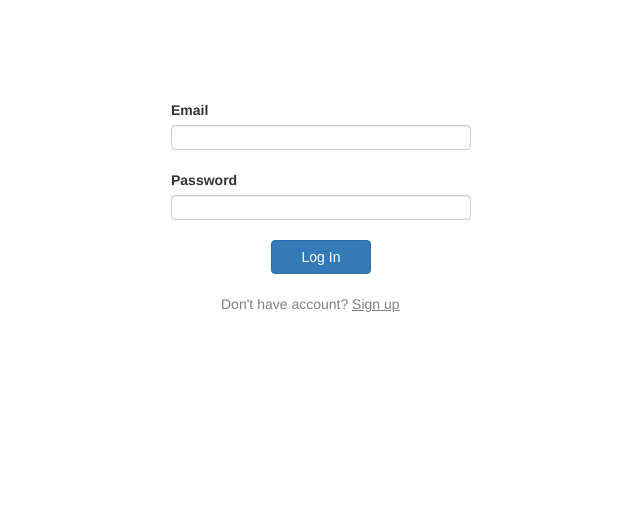
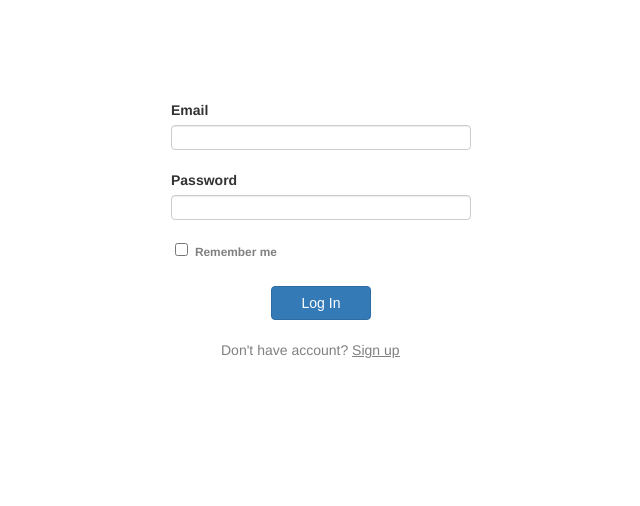
Before and after one commit to jmelnich/Camagru, a PHP site: page /login in a window 1280 px wide. Shown: the part 80-586 px from the top of the page, without its empty margins (319-959 px from the left). Run offline with PHP 8.4, Linux system fonts and the light colour scheme; some libraries are stand-ins or nearby versions.

Commit message:
feat: cookies implement

```diff
--- /dev/null
+++ b/classes/Cookie.php
@@ -0,0 +1,21 @@
+<?php
+class Cookie {
+	public static function exists($name) {
+		return (isset($_COOKIE[$name])) ? true : false;
+	}
+
+	public static function get($name) {
+		return $_COOKIE[$name];
+	}
+
+	public static function put($name, $value, $expiry) {
+		if (setcookie($name, $value, time() + $expiry, '/')) {
+			return true;
+		}
+		return false;
+	}
+
+	public static function delete($name) {
+		self::put($name, '', time() - 1);
+	}
+}
--- a/classes/DB.php
+++ b/classes/DB.php
@@ -119,7 +119,6 @@ class DB {
 			$values = null;
 			$x = 1;
 			foreach ($fields as $field) {
-				//print_r( "<br/>" . $field . "<br/>");
 				$values .= '?';
 				if ($x < count($fields)) {
 					$values .= ', ';
--- a/controllers/Login.php
+++ b/controllers/Login.php
@@ -27,8 +27,8 @@ class Login extends Controller {
 
 		if ($validate->passed()) {
 			$user = new UserModel();
-			$login = $user->login(Input::get('email'), Input::get('password'));
-			//TODO: login user
+			$remember = (Input::get('remember') === 'on') ? true : false;
+			$login = $user->login(Input::get('email'), Input::get('password'), $remember);
 			if ($login) {
 				header('Location: index');
 			} else {
@@ -39,17 +39,6 @@ class Login extends Controller {
 				echo $error . "<br/> ";
 			}
 		}
-
-		// if ($valid->checkEmail($email) && $valid->checkPass($password)) {
-		// 	//TODO`: check user exists in DB and its email matches password
-		// 	$access = new UserModel();
-		// 	$access->checkUserData($email, $password);
-		// 	return true;
-		// } else {
-		// 	$errorMsg = $valid->errors[0];
-		// 	$this->view->render('login', $errorMsg);
-
-		// }
 	}
 
 }
--- a/core/init.php
+++ b/core/init.php
@@ -5,17 +5,16 @@ session_start(); //allows people to login
 
 /* Inlcuding data for database */
 require_once(ROOT . '/config/database.php');
+
 /* Inlcuding the files from classes dir */
 spl_autoload_register(function($class) {
 	require_once(ROOT . '/classes/' . $class . '.php');
 });
-/* Inlcuding function sanitize */
+/* Inlcuding functions */
 require_once(ROOT . '/functions/sanitize.php');
 require_once(ROOT . '/functions/getURI.php');
 
-/* Maybe I need it */
-//require_once(ROOT . '/config/cookie.php');
-
+/* Inlcuding core files */
 require_once(ROOT . '/core/Router.php');
 require_once(ROOT . '/core/Controller.php'); //it also includes all other controllers
 require_once(ROOT . '/core/View.php');
@@ -33,8 +32,17 @@ $router->add('/profile/active/token=', 'Activate'); //for activating account
 $router->add('/logout', 'Logout');
 $router->add('/faq', 'Faq');
 
-//echo '<pre>';
-//print_r($router);
 $router->run();
 
+if (Cookie::exists(Config::get('remember/cookie_name')) && !Session::exists(Config::get('session/session_name'))) {
+	$hash = Cookie::get(Config::get('remember/cookie_name'));
+	$hashCheck = DB::getInstance()->get('users_session', array('hash', '=', $hash));
+
+	if ($hashCheck->count()) {
+		echo $hashCheck->first()->user_id;
+		$user = new UserModel($hashCheck->first()->user_id);
+		$user->login();
+	}
+}
+
 ?>
--- a/models/UserModel.php
+++ b/models/UserModel.php
@@ -2,12 +2,14 @@
 class UserModel extends Model {
 	private $_sessionName,
 			$_data,
-			$_isLoggedIn;
+			$_isLoggedIn,
+			$_cookieName;
 
     public function __construct($user = null) {
     	echo $this->_data;
         parent::__construct();
         $this->_sessionName = Config::get('session/session_name');
+        $this->_cookieName = Config::get('remember/cookie_name');
         if (!$user) {
         	if (Session::exists($this->_sessionName)) {
         		$user = Session::get($this->_sessionName);
@@ -61,23 +63,42 @@ class UserModel extends Model {
 		}
 	}
 
-	public function login($email, $password) {
-		$this->_data = $this->find($email);
-		$user = $this->_data;
+	public function login($email = null, $password = null, $remember = false) {
+		if (!$email && !$password && $this->exists()) {
+			Session::put($this->_sessionName, $this->data()->id);
+		} else {
+			$user = $this->find($email);
 			if ($user) {
 				if ($user->password === Hash::make($password, $user->salt)) {
 					/* storing user id in session: $_SESSION[$session_name] = 3;*/
 					Session::put($this->_sessionName, $user->id);
+					if ($remember) {
+						/* storing in cookies */
+						$hashCheck = $this->_db->get('users_session', array('user_id', '=', $user->id));
+						if (!$hashCheck->count()) {
+							$hash = Hash::unique();
+							$this->_db->insert('users_session', array(
+								'user_id' => $user->id,
+								'hash' => $hash
+							));
+						} else {
+							$hash = $hashCheck->first()->hash;
+						}
+						Cookie::put($this->_cookieName, $hash, Config::get('remember/cookie_expiry'));
+					}
 					return true;
 				} else {
 					echo '<br/> passwords dont match <br/>';
+				}
 			}
 		}
 		return false;
 	}
 
 	public function logout() {
+		$this->_db->delete('users_session', array('user_id', '=', $this->data()->id));
 		Session::delete($this->_sessionName);
+		Cookie::delete($this->_cookieName);
 	}
 
 	public function data() {
@@ -88,4 +109,9 @@ class UserModel extends Model {
 		return $this->_isLoggedIn;
 	}
 
+	/*  */
+	public function exists() {
+		return (!empty($this->_data)) ? true : false;
 	}
+
+}
--- a/public/css/style.css
+++ b/public/css/style.css
@@ -1,4 +1,3 @@
-/* blue */
 html, body, div, span, applet, object, iframe,
 h1, h2, h3, h4, h5, h6, p, blockquote, pre,
 a, abbr, acronym, address, big, cite, code,
@@ -41,7 +40,6 @@ table {
   border-collapse: collapse;
   border-spacing: 0; }
 
-/* blue */
 body {
   font-family: "Helvetica Neue", Helvetica, Arial, sans-serif;
   font-size: 14px;
@@ -171,3 +169,7 @@ label {
   display: block;
   text-align: center;
   font-size: 1.6em; }
+
+.label-secondary {
+  color: gray;
+  font-size: 85%; }
--- a/views/login.php
+++ b/views/login.php
@@ -13,6 +13,10 @@ if (Session::exists('activation')) {
 				<label>Password</label>
 				<input type="password" class="form-control" name="password">
 		</div>
+		<div class="form-group">
+				<input type="checkbox" class="" name="remember" id="remember">
+				<label class="label-secondary" for="remember">Remember me</label>
+		</div>
 		<span class="error"><?php echo $data?></span>
 		<button type="submit" name="submit" class="btn btn-primary">Log In</button>
 		<p>Don't have account? <span><a href="signup">Sign up</a><span></p>
```
Also changed, not shown: config/setup.php (+11 -3 lines). Lines whose indentation alone changed are shown as unchanged.
